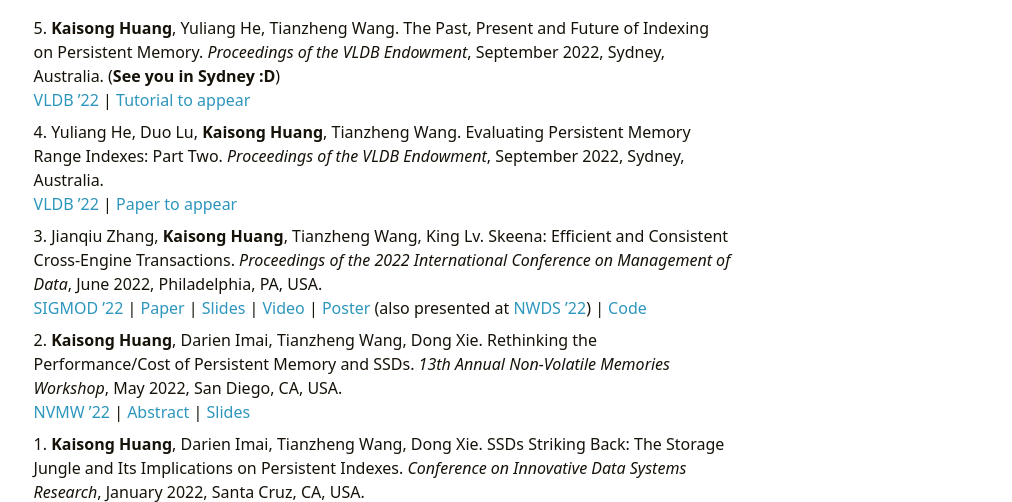
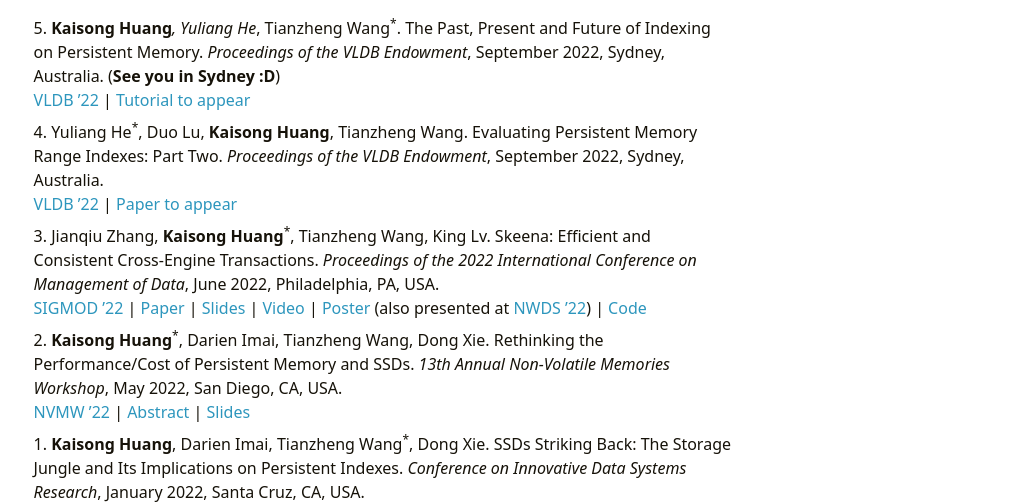
Before and after one commit to KaisongHuang/kaisonghuang.github.io, a plain HTML site: page home/index.html in a window 1280 px wide. Shown: the part 442-944 px from the top of the page, without its empty margins (257-1269 px from the left). Drawn offline with Linux system fonts and the light colour scheme.

Commit message:
deploy: KaisongHuang/homepage@4ef394ab7a3bdb0512096d0abf1de4b77286276c

```diff
--- a/home/index.html
+++ b/home/index.html
@@ -9,7 +9,7 @@
         </title><meta name="Description" content=""><meta property="og:title" content="" />
 <meta property="og:description" content="Kaisong Huang Huang, Kaisong (黄铠松) 2nd-Year PhD Student Advised by Dr. Tianzheng Wang Data-Intensive Systems Lab School of Computing Science Simon Fraser University Office: TASC1 9400 Email: kha85@sfu.ca
 Research Interests My research interests are mainly focused on database engine, transaction processing, and storage management.
-Publications (*Presenter) 5. Kaisong Huang, Yuliang He, Tianzheng Wang. The Past, Present and Future of Indexing on Persistent Memory. Proceedings of the VLDB Endowment, September 2022, Sydney, Australia." />
+Publications (*Presenter) 5. Kaisong Huang, Yuliang He, Tianzheng Wang*. The Past, Present and Future of Indexing on Persistent Memory. Proceedings of the VLDB Endowment, September 2022, Sydney, Australia." />
 <meta property="og:type" content="article" />
 <meta property="og:url" content="https://kaisonghuang.github.io/home/" />
 
@@ -17,7 +17,7 @@ Publications (*Presenter) 5. Kaisong Huang, Yuliang He, Tianzheng Wang. The Past
 <meta name="twitter:title" content=""/>
 <meta name="twitter:description" content="Kaisong Huang Huang, Kaisong (黄铠松) 2nd-Year PhD Student Advised by Dr. Tianzheng Wang Data-Intensive Systems Lab School of Computing Science Simon Fraser University Office: TASC1 9400 Email: kha85@sfu.ca
 Research Interests My research interests are mainly focused on database engine, transaction processing, and storage management.
-Publications (*Presenter) 5. Kaisong Huang, Yuliang He, Tianzheng Wang. The Past, Present and Future of Indexing on Persistent Memory. Proceedings of the VLDB Endowment, September 2022, Sydney, Australia."/>
+Publications (*Presenter) 5. Kaisong Huang, Yuliang He, Tianzheng Wang*. The Past, Present and Future of Indexing on Persistent Memory. Proceedings of the VLDB Endowment, September 2022, Sydney, Australia."/>
 <meta name="application-name" content="Kaisong Huang">
 <meta name="apple-mobile-web-app-title" content="Kaisong Huang"><link rel="shortcut icon" type="image/x-icon" href="/favicon.ico" />
         <link rel="icon" type="image/png" sizes="32x32" href="/favicon-32x32.png">
@@ -88,11 +88,11 @@ Email: <a href="mailto:kha85@sfu.ca">kha85@sfu.ca</a></p>
 <h3 id="research-interests">Research Interests</h3>
 <p>My research interests are mainly focused on database engine, transaction processing, and storage management.</p>
 <h3 id="publications-font-size1presenterfont">Publications <font size=1>(*Presenter)</font></h3>
-<p>5. <strong>Kaisong Huang</strong>, Yuliang He, Tianzheng Wang. The Past, Present and Future of Indexing on Persistent Memory. <em>Proceedings of the VLDB Endowment</em>, September 2022, Sydney, Australia. (<strong>See you in Sydney :D</strong>)<br><a href="https://vldb.org/2022/" target="_blank" rel="noopener noreffer">VLDB ’22</a> | <a href="" rel="">Tutorial to appear</a></p>
-<p>4. Yuliang He, Duo Lu, <strong>Kaisong Huang</strong>, Tianzheng Wang. Evaluating Persistent Memory Range Indexes: Part Two. <em>Proceedings of the VLDB Endowment</em>, September 2022, Sydney, Australia. <br><a href="https://vldb.org/2022/" target="_blank" rel="noopener noreffer">VLDB ’22</a> | <a href="" rel="">Paper to appear</a></p>
-<p>3. Jianqiu Zhang, <strong>Kaisong Huang</strong>, Tianzheng Wang, King Lv. Skeena: Efficient and Consistent Cross-Engine Transactions. <em>Proceedings of the 2022 International Conference on Management of Data</em>, June 2022, Philadelphia, PA, USA.<br><a href="https://2022.sigmod.org/" target="_blank" rel="noopener noreffer">SIGMOD ’22</a> | <a href="https://www.cs.sfu.ca/~tzwang/skeena.pdf" target="_blank" rel="noopener noreffer">Paper</a> | <a href="https://www.sfu.ca/~kha85/skeena-sigmod.pptx" target="_blank" rel="noopener noreffer">Slides</a> | <a href="https://www.youtube.com/watch?v=HhTRbVT8qps" target="_blank" rel="noopener noreffer">Video</a> | <a href="https://www.sfu.ca/~kha85/skeena-poster.pdf" target="_blank" rel="noopener noreffer">Poster</a> (also presented at <a href="https://research.facebook.com/2022-northwest-database-society-annual-meeting/" target="_blank" rel="noopener noreffer">NWDS ’22</a>) | <a href="https://github.com/sfu-dis/skeena" target="_blank" rel="noopener noreffer">Code</a></p>
-<p>2. <strong>Kaisong Huang</strong>, Darien Imai, Tianzheng Wang, Dong Xie. Rethinking the Performance/Cost of Persistent Memory and SSDs. <em>13th Annual Non-Volatile Memories Workshop</em>, May 2022, San Diego, CA, USA.<br><a href="http://nvmw.ucsd.edu/" target="_blank" rel="noopener noreffer">NVMW ’22</a> | <a href="http://nvmw.ucsd.edu/nvmw2022-program/nvmw2022-data/nvmw2022-final51.pdf" target="_blank" rel="noopener noreffer">Abstract</a> | <a href="nvmw2022-paper51-presentation_slides.pdf" rel="">Slides</a></p>
-<p>1. <strong>Kaisong Huang</strong>, Darien Imai, Tianzheng Wang, Dong Xie. SSDs Striking Back: The Storage Jungle and Its Implications on Persistent Indexes. <em>Conference on Innovative Data Systems Research</em>, January 2022, Santa Cruz, CA, USA. <br><a href="http://cidrdb.org/cidr2022/" target="_blank" rel="noopener noreffer">CIDR ’22</a> | <a href="http://cidrdb.org/cidr2022/papers/p64-huang.pdf" target="_blank" rel="noopener noreffer">Paper</a> | <a href="https://www.cs.sfu.ca/~tzwang/ssd-striking-back-slides.pdf" target="_blank" rel="noopener noreffer">Slides</a> | <a href="https://youtu.be/QeX6IJWgdVs" target="_blank" rel="noopener noreffer">Video</a> | <a href="https://github.com/sfu-dis/ssd-vs-pm" target="_blank" rel="noopener noreffer">Code</a></p>
+<p>5. <strong>Kaisong Huang</strong><sup><em></sup>, Yuliang He<sup></em></sup>, Tianzheng Wang<sup>*</sup>. The Past, Present and Future of Indexing on Persistent Memory. <em>Proceedings of the VLDB Endowment</em>, September 2022, Sydney, Australia. (<strong>See you in Sydney :D</strong>)<br><a href="https://vldb.org/2022/" target="_blank" rel="noopener noreffer">VLDB ’22</a> | <a href="" rel="">Tutorial to appear</a></p>
+<p>4. Yuliang He<sup>*</sup>, Duo Lu, <strong>Kaisong Huang</strong>, Tianzheng Wang. Evaluating Persistent Memory Range Indexes: Part Two. <em>Proceedings of the VLDB Endowment</em>, September 2022, Sydney, Australia. <br><a href="https://vldb.org/2022/" target="_blank" rel="noopener noreffer">VLDB ’22</a> | <a href="" rel="">Paper to appear</a></p>
+<p>3. Jianqiu Zhang, <strong>Kaisong Huang</strong><sup>*</sup>, Tianzheng Wang, King Lv. Skeena: Efficient and Consistent Cross-Engine Transactions. <em>Proceedings of the 2022 International Conference on Management of Data</em>, June 2022, Philadelphia, PA, USA.<br><a href="https://2022.sigmod.org/" target="_blank" rel="noopener noreffer">SIGMOD ’22</a> | <a href="https://www.cs.sfu.ca/~tzwang/skeena.pdf" target="_blank" rel="noopener noreffer">Paper</a> | <a href="https://www.sfu.ca/~kha85/skeena-sigmod.pptx" target="_blank" rel="noopener noreffer">Slides</a> | <a href="https://www.youtube.com/watch?v=HhTRbVT8qps" target="_blank" rel="noopener noreffer">Video</a> | <a href="https://www.sfu.ca/~kha85/skeena-poster.pdf" target="_blank" rel="noopener noreffer">Poster</a> (also presented at <a href="https://research.facebook.com/2022-northwest-database-society-annual-meeting/" target="_blank" rel="noopener noreffer">NWDS ’22</a>) | <a href="https://github.com/sfu-dis/skeena" target="_blank" rel="noopener noreffer">Code</a></p>
+<p>2. <strong>Kaisong Huang</strong><sup>*</sup>, Darien Imai, Tianzheng Wang, Dong Xie. Rethinking the Performance/Cost of Persistent Memory and SSDs. <em>13th Annual Non-Volatile Memories Workshop</em>, May 2022, San Diego, CA, USA.<br><a href="http://nvmw.ucsd.edu/" target="_blank" rel="noopener noreffer">NVMW ’22</a> | <a href="http://nvmw.ucsd.edu/nvmw2022-program/nvmw2022-data/nvmw2022-final51.pdf" target="_blank" rel="noopener noreffer">Abstract</a> | <a href="nvmw2022-paper51-presentation_slides.pdf" rel="">Slides</a></p>
+<p>1. <strong>Kaisong Huang</strong>, Darien Imai, Tianzheng Wang<sup>*</sup>, Dong Xie. SSDs Striking Back: The Storage Jungle and Its Implications on Persistent Indexes. <em>Conference on Innovative Data Systems Research</em>, January 2022, Santa Cruz, CA, USA. <br><a href="http://cidrdb.org/cidr2022/" target="_blank" rel="noopener noreffer">CIDR ’22</a> | <a href="http://cidrdb.org/cidr2022/papers/p64-huang.pdf" target="_blank" rel="noopener noreffer">Paper</a> | <a href="https://www.cs.sfu.ca/~tzwang/ssd-striking-back-slides.pdf" target="_blank" rel="noopener noreffer">Slides</a> | <a href="https://youtu.be/QeX6IJWgdVs" target="_blank" rel="noopener noreffer">Video</a> | <a href="https://github.com/sfu-dis/ssd-vs-pm" target="_blank" rel="noopener noreffer">Code</a></p>
 <h3 id="service">Service</h3>
 <ul>
 <li>SIGMOD Availability 2022.</li>
```
